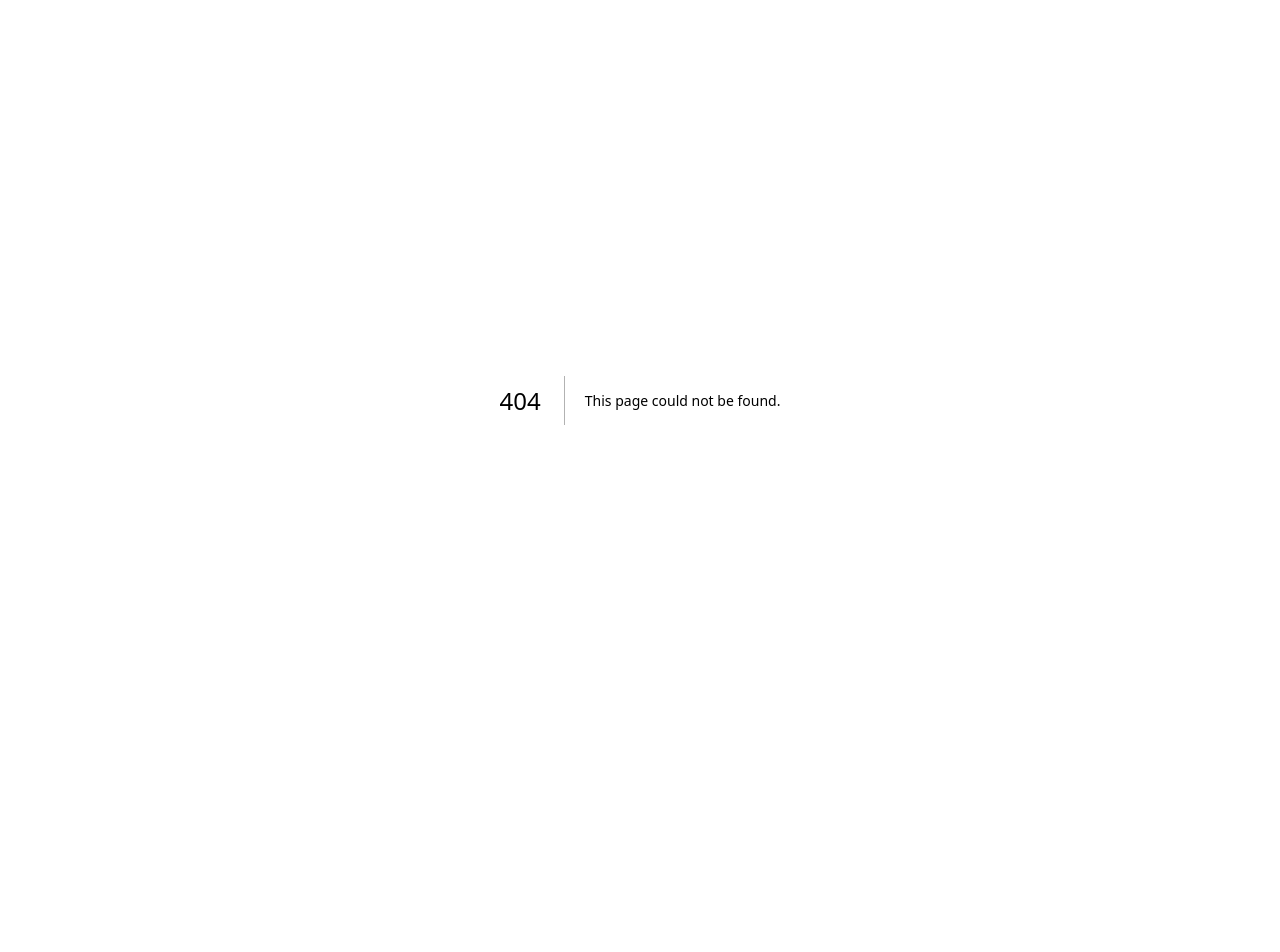
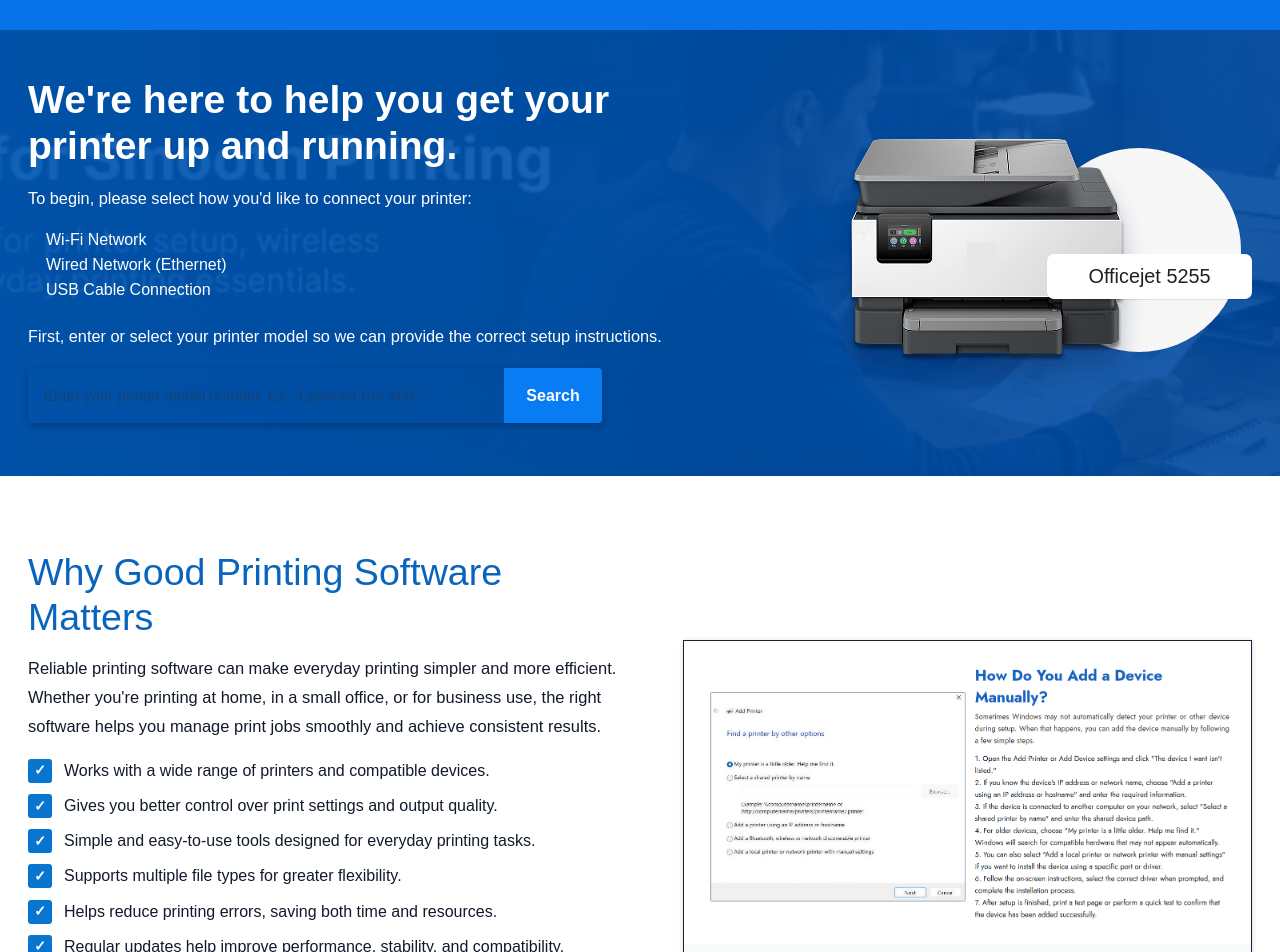
Before and after one commit to aaryanrajputhere/printerspooler, a Next.js app: page /select-printer-software in a window 1280 px wide. Before the commit this address had no page. Shown: the top 952 px of the page. Before the commit the page ends 800 px from the top, so only its background shows below. Built offline with nearby package versions, Linux system fonts and the light colour scheme.

Commit message:
Build native printer software setup page

```diff
--- a/app/globals.css
+++ b/app/globals.css
@@ -38,6 +38,310 @@ button:focus-visible,
 a:focus-visible {
   outline: 3px solid #ffbe2e;
   outline-offset: 3px;
+}
+
+.sr-only {
+  position: absolute;
+  width: 1px;
+  height: 1px;
+  padding: 0;
+  margin: -1px;
+  overflow: hidden;
+  clip: rect(0, 0, 0, 0);
+  white-space: nowrap;
+  border: 0;
+}
+
+.software-page {
+  min-height: 100vh;
+  background: #fff;
+  color: #121a2b;
+  font-family: Arial, Helvetica, sans-serif;
+}
+
+.software-top-stripe {
+  height: 30px;
+  background: #0873e8;
+}
+
+.software-hero {
+  min-height: 440px;
+  background:
+    linear-gradient(90deg, rgb(0 86 177 / 93%), rgb(0 75 163 / 88%)),
+    url("/pcpackard/banner-1.jpg") center / cover;
+  color: #fff;
+}
+
+.software-hero-inner {
+  display: grid;
+  grid-template-columns: minmax(0, 1.1fr) minmax(420px, 0.9fr);
+  gap: 42px;
+  align-items: center;
+  max-width: 1320px;
+  min-height: 440px;
+  margin: 0 auto;
+  padding: 40px 28px 46px;
+}
+
+.software-hero-copy h1 {
+  margin: 0;
+  font-size: clamp(2.05rem, 3.05vw, 2.55rem);
+  font-weight: 750;
+  line-height: 1.18;
+}
+
+.software-intro,
+.software-prompt {
+  margin: 18px 0 0;
+  font-size: 1.02rem;
+  line-height: 1.45;
+}
+
+.connection-list {
+  margin: 18px 0 0;
+  padding-left: 18px;
+  font-size: 1rem;
+  line-height: 1.55;
+}
+
+.software-prompt {
+  margin-top: 22px;
+}
+
+.printer-search {
+  display: flex;
+  max-width: 574px;
+  margin-top: 20px;
+  border-radius: 4px;
+  overflow: hidden;
+  box-shadow: 0 3px 9px rgb(0 0 0 / 23%);
+}
+
+.printer-search input {
+  min-width: 0;
+  flex: 1;
+  height: 55px;
+  padding: 0 16px;
+  border: 0;
+  color: #2d3541;
+  font: inherit;
+  font-size: 0.94rem;
+}
+
+.printer-search button {
+  width: 98px;
+  border: 0;
+  background: #087cf2;
+  color: #fff;
+  font: inherit;
+  font-weight: 700;
+  cursor: pointer;
+}
+
+.printer-search button:hover {
+  background: #0868cd;
+}
+
+.search-message {
+  margin: 10px 0 0;
+  color: #dbeeff;
+  font-size: 0.9rem;
+}
+
+.software-hero-art {
+  position: relative;
+  display: flex;
+  align-items: center;
+  justify-content: center;
+  min-height: 360px;
+}
+
+.software-hero-art img {
+  position: relative;
+  z-index: 1;
+  width: min(100%, 525px);
+  height: auto;
+  filter: drop-shadow(0 20px 13px rgb(0 26 76 / 28%));
+}
+
+.printer-glow {
+  position: absolute;
+  right: 2%;
+  width: 204px;
+  height: 204px;
+  border-radius: 50%;
+  background: #f7f7f7;
+  box-shadow: 0 0 0 1px rgb(0 0 0 / 5%);
+}
+
+.printer-model-badge {
+  position: absolute;
+  z-index: 2;
+  right: 0;
+  top: 51%;
+  min-width: 205px;
+  padding: 8px 20px;
+  border-radius: 7px;
+  background: #fff;
+  color: #202020;
+  font-size: 1.24rem;
+  text-align: center;
+  box-shadow: 0 1px 1px rgb(0 0 0 / 10%);
+}
+
+.software-benefits {
+  display: grid;
+  grid-template-columns: minmax(0, 1fr) minmax(420px, 0.95fr);
+  gap: 56px;
+  align-items: center;
+  max-width: 1320px;
+  margin: 0 auto;
+  padding: 74px 28px 86px;
+}
+
+.software-benefits-copy h2,
+.software-followup h2 {
+  margin: 0 0 14px;
+  color: #0864bd;
+  font-size: clamp(2rem, 3.3vw, 2.35rem);
+  line-height: 1.2;
+}
+
+.software-benefits-copy p,
+.software-followup p {
+  margin: 0 0 18px;
+  font-size: 1.03rem;
+  line-height: 1.75;
+}
+
+.benefit-list {
+  display: grid;
+  gap: 12px;
+  margin: 18px 0 20px;
+  padding: 0;
+  list-style: none;
+}
+
+.benefit-list li {
+  position: relative;
+  padding-left: 36px;
+  font-size: 1rem;
+  line-height: 1.45;
+}
+
+.benefit-list li::before {
+  position: absolute;
+  top: 0;
+  left: 0;
+  display: grid;
+  width: 24px;
+  height: 24px;
+  place-items: center;
+  border-radius: 3px;
+  background: #0875ce;
+  color: #fff;
+  content: "✓";
+  font-size: 0.9rem;
+  font-weight: 700;
+}
+
+.software-benefits-image {
+  overflow: hidden;
+  border: 1px solid #142537;
+  background: #edf6ff;
+  box-shadow: 0 1px 5px rgb(0 0 0 / 16%);
+}
+
+.software-benefits-image img {
+  display: block;
+  width: 100%;
+  height: auto;
+}
+
+.software-followup {
+  display: flex;
+  align-items: center;
+  justify-content: space-between;
+  gap: 40px;
+  padding: 68px max(28px, calc((100vw - 1264px) / 2));
+  background: #f2f8ff;
+}
+
+.software-followup > div {
+  max-width: 760px;
+}
+
+.software-eyebrow {
+  margin-bottom: 10px !important;
+  color: #0864bd;
+  font-size: 0.82rem !important;
+  font-weight: 800;
+  letter-spacing: 0.1em;
+  text-transform: uppercase;
+}
+
+.software-chat-button {
+  display: inline-flex;
+  min-width: 150px;
+  min-height: 48px;
+  align-items: center;
+  justify-content: center;
+  border-radius: 3px;
+  background: #0875ce;
+  color: #fff;
+  font-weight: 700;
+}
+
+@media (max-width: 860px) {
+  .software-hero-inner,
+  .software-benefits {
+    grid-template-columns: 1fr;
+  }
+
+  .software-hero-inner {
+    padding-top: 52px;
+  }
+
+  .software-hero-art {
+    min-height: 270px;
+  }
+
+  .software-benefits-image {
+    order: -1;
+  }
+
+  .software-followup {
+    align-items: flex-start;
+    flex-direction: column;
+  }
+}
+
+@media (max-width: 540px) {
+  .software-hero-inner,
+  .software-benefits {
+    padding-right: 18px;
+    padding-left: 18px;
+  }
+
+  .software-hero-copy h1 br {
+    display: none;
+  }
+
+  .printer-search input {
+    font-size: 0.82rem;
+  }
+
+  .printer-glow {
+    right: 4%;
+    width: 150px;
+    height: 150px;
+  }
+
+  .printer-model-badge {
+    right: -5px;
+    min-width: 160px;
+    font-size: 1rem;
+  }
 }
 
 .top-stripe {
--- a/app/page.tsx
+++ b/app/page.tsx
@@ -378,7 +378,7 @@ export default function Home() {
             </p>
             <a
               className="primary-button"
-              href="https://pcpackard.com/select-printer-software"
+              href="/select-printer-software"
             >
               Click Here For Printer Setup
             </a>
--- /dev/null
+++ b/app/select-printer-software/page.tsx
@@ -0,0 +1,126 @@
+"use client";
+
+import { FormEvent, useState } from "react";
+
+const benefits = [
+  "Works with a wide range of printers and compatible devices.",
+  "Gives you better control over print settings and output quality.",
+  "Simple and easy-to-use tools designed for everyday printing tasks.",
+  "Supports multiple file types for greater flexibility.",
+  "Helps reduce printing errors, saving both time and resources.",
+  "Regular updates help improve performance, stability, and compatibility.",
+];
+
+export default function SelectPrinterSoftwarePage() {
+  const [model, setModel] = useState("");
+  const [message, setMessage] = useState("");
+
+  const handleSubmit = (event: FormEvent<HTMLFormElement>) => {
+    event.preventDefault();
+    const trimmedModel = model.trim();
+    setMessage(
+      trimmedModel
+        ? `We’re checking setup options for “${trimmedModel}”.`
+        : "Enter your printer model to see setup options.",
+    );
+  };
+
+  return (
+    <main className="software-page">
+      <div className="software-top-stripe" />
+
+      <section className="software-hero" aria-labelledby="software-title">
+        <div className="software-hero-inner">
+          <div className="software-hero-copy">
+            <h1 id="software-title">
+              We&apos;re here to help you get your
+              <br />
+              printer up and running.
+            </h1>
+            <p className="software-intro">
+              To begin, please select how you&apos;d like to connect your printer:
+            </p>
+            <ul className="connection-list">
+              <li>Wi-Fi Network</li>
+              <li>Wired Network (Ethernet)</li>
+              <li>USB Cable Connection</li>
+            </ul>
+            <p className="software-prompt">
+              First, enter or select your printer model so we can provide the
+              correct setup instructions.
+            </p>
+            <form className="printer-search" onSubmit={handleSubmit}>
+              <label className="sr-only" htmlFor="printer-model">
+                Printer model number
+              </label>
+              <input
+                id="printer-model"
+                value={model}
+                onChange={(event) => setModel(event.target.value)}
+                placeholder={'Enter your printer model number. Ex: "LaserJet Pro 400"'}
+              />
+              <button type="submit">Search</button>
+            </form>
+            {message ? <p className="search-message" role="status">{message}</p> : null}
+          </div>
+
+          <div className="software-hero-art" aria-label="Printer setup preview">
+            <div className="printer-glow" />
+            <img
+              src="/pcpackard/set-1.png"
+              alt="All-in-one printer"
+              width={525}
+              height={357}
+            />
+            <div className="printer-model-badge">Officejet 5255</div>
+          </div>
+        </div>
+      </section>
+
+      <section className="software-benefits" aria-labelledby="benefits-title">
+        <div className="software-benefits-copy">
+          <h2 id="benefits-title">Why Good Printing Software Matters</h2>
+          <p>
+            Reliable printing software can make everyday printing simpler and
+            more efficient. Whether you&apos;re printing at home, in a small office,
+            or for business use, the right software helps you manage print jobs
+            smoothly and achieve consistent results.
+          </p>
+          <ul className="benefit-list">
+            {benefits.map((benefit) => (
+              <li key={benefit}>{benefit}</li>
+            ))}
+          </ul>
+          <p>
+            With the right printing software, you can enjoy a smoother printing
+            experience and focus on getting your work done without unnecessary
+            complications.
+          </p>
+        </div>
+        <div className="software-benefits-image">
+          <img
+            src="/pcpackard/manual-device-guide.png"
+            alt="Windows printer and scanner settings"
+            width={1417}
+            height={805}
+          />
+        </div>
+      </section>
+
+      <section className="software-followup" aria-labelledby="followup-title">
+        <div>
+          <p className="software-eyebrow">The appropriate software for your printing needs</p>
+          <h2 id="followup-title">A clearer path to dependable printing</h2>
+          <p>
+            Improve your printing setup with tools that prioritise control,
+            clarity, and consistent output. Manage print jobs efficiently,
+            fine-tune settings, and connect your devices with confidence.
+          </p>
+        </div>
+        <a className="software-chat-button" href="mailto:info@pcpackard.com">
+          Chat With Us
+        </a>
+      </section>
+    </main>
+  );
+}
```
